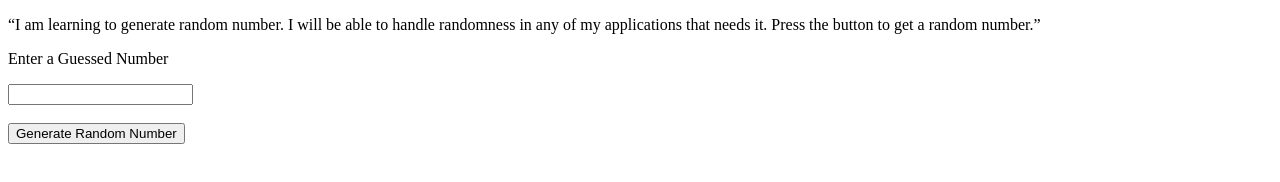
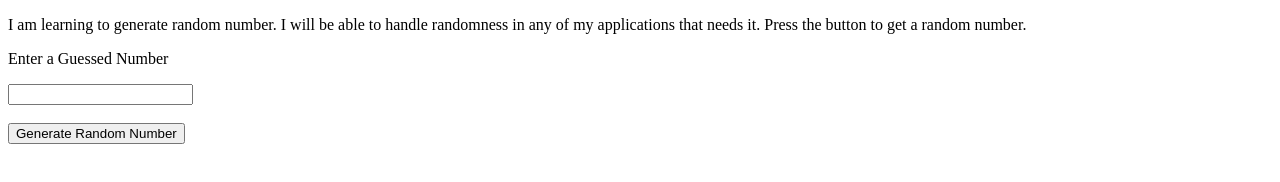
Before and after one commit to acciojob/Hot-or-Cold-Part-I-prudhvi1601, a website: page main.html in a window 1280 px wide. Drawn offline with Linux system fonts and the light colour scheme.

Commit message:
created a submission

```diff
--- a/main.html
+++ b/main.html
@@ -3,7 +3,7 @@
 <head>
 </head>
 <body>
-	<p id="main">“I am learning to generate random number. I will be able to handle randomness in any of my applications that needs it. Press the button to get a random number.”</p>
+	<p id="main">I am learning to generate random number. I will be able to handle randomness in any of my applications that needs it. Press the button to get a random number.</p>
 	<!-- button -->
 	<!-- p tag -->
     <p id = "user">Enter a Guessed Number </p>
```
